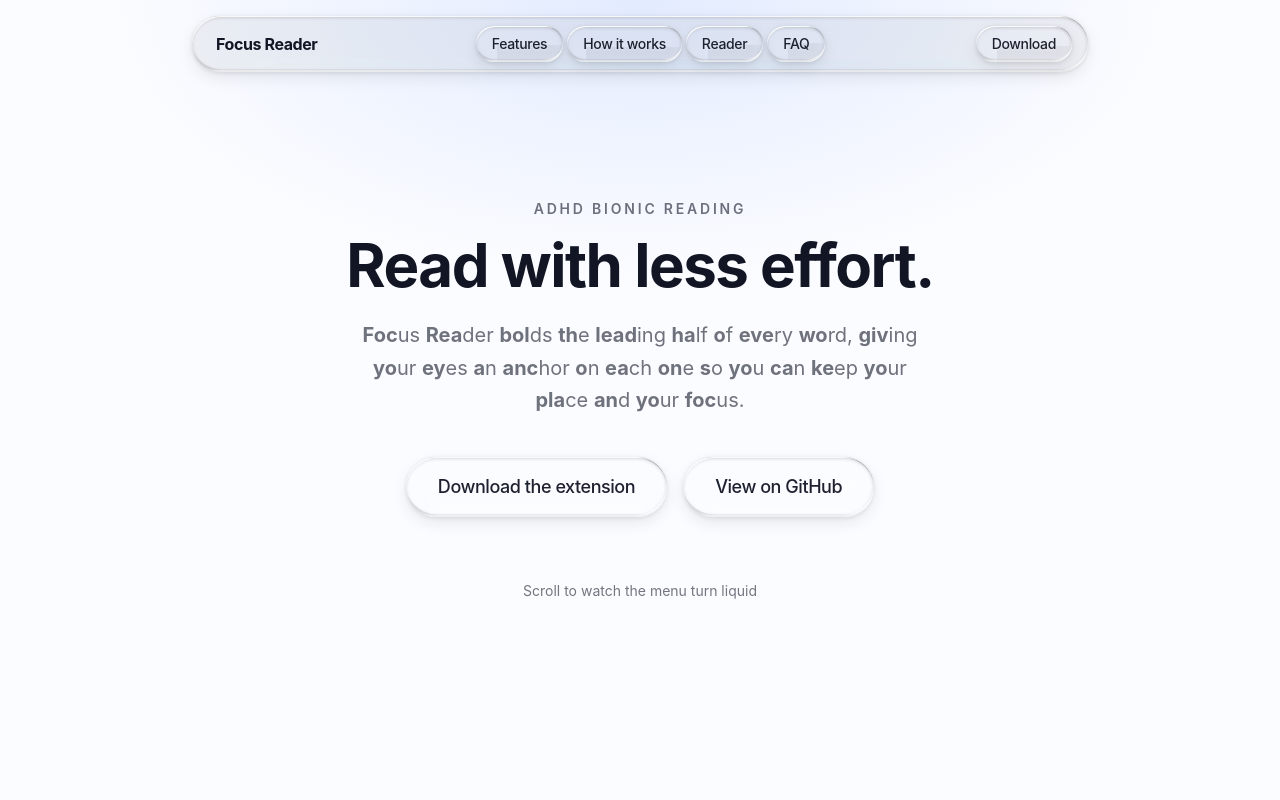
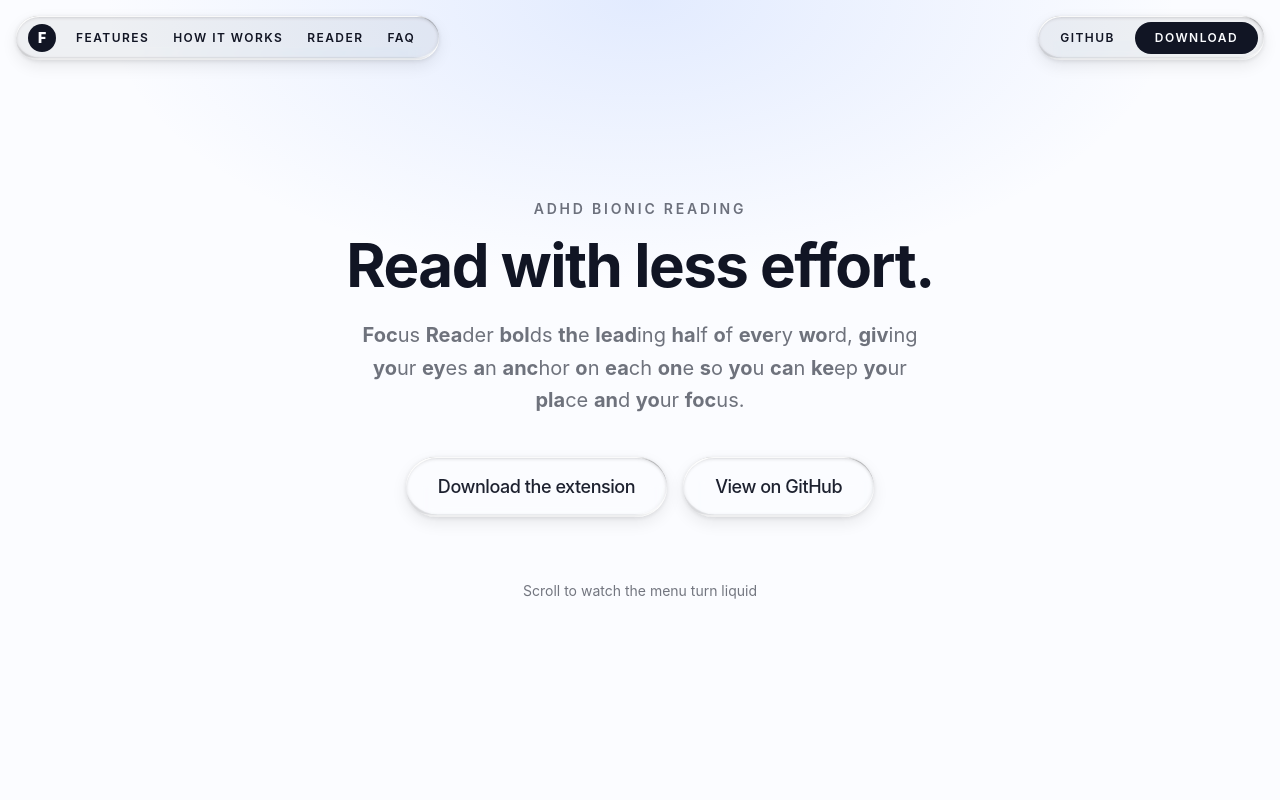
Before and after one commit to haminxx/ADHD-Reading-Chrome-Extension, a React (Vite) app in the folder website/: page / in a window 1280 px wide. Shown: the top 800 px of the page. Built offline with nearby package versions, Linux system fonts and the light colour scheme.

Commit message:
Redesign header: glass nav pill + GitHub/Download actions, Dynamic Island scroll collapse with gooey/spring/FLIP motion

```diff
--- a/website/src/components/LiquidHeader.tsx
+++ b/website/src/components/LiquidHeader.tsx
@@ -4,50 +4,54 @@ import {
   AnimatePresence,
   useMotionValue,
   useSpring,
+  type Transition,
 } from "framer-motion";
-import { GlassButton } from "./GlassButton";
-import { LATEST_RELEASE_URL, NAV_ITEMS } from "@/lib/config";
+import { NAV_ITEMS } from "@/lib/config";
 
-// "bar"  = full header pinned at the top of the page
-// "blob" = collapsed liquid blob that springs toward the cursor
-// "card" = expanded floating/static menu card (opened by clicking the blob)
-type Mode = "bar" | "blob" | "card";
-
-// Organic border-radius keyframes -> the morphing "liquid" silhouette.
-const MORPH_RADII = [
-  "42% 58% 70% 30% / 45% 45% 55% 55%",
-  "67% 33% 47% 53% / 37% 51% 49% 63%",
-  "39% 61% 38% 62% / 58% 41% 59% 42%",
-  "55% 45% 57% 43% / 49% 57% 43% 51%",
-  "42% 58% 70% 30% / 45% 45% 55% 55%",
-];
+// "bar"    = full header (left nav pill + right actions pill) pinned at top
+// "island" = left pill collapsed into a black pill that springs to the cursor
+// "card"   = island expanded (FLIP via layoutId) into a brutalist menu card
+type Mode = "bar" | "island" | "card";
 
 const SCROLL_THRESHOLD = 90;
 
-function go(href: string) {
+// Bouncy spring used for every dimensional/positional change (no linear easing).
+const SPRING: Transition = { type: "spring", stiffness: 320, damping: 26, mass: 0.9 };
+const FOLLOW_SPRING = { stiffness: 150, damping: 15, mass: 0.6 };
+
+function scrollToId(href: string) {
   if (href.startsWith("#")) {
     document.querySelector(href)?.scrollIntoView({ behavior: "smooth" });
-  } else {
-    window.open(href, "_blank", "noopener,noreferrer");
   }
+}
+
+function Logo({ dark = false }: { dark?: boolean }) {
+  return (
+    <span
+      className={`grid h-7 w-7 shrink-0 place-items-center rounded-full text-sm font-black ${
+        dark ? "bg-white text-black" : "bg-foreground text-background"
+      }`}
+    >
+      F
+    </span>
+  );
 }
 
 export function LiquidHeader() {
   const [mode, setMode] = useState<Mode>("bar");
 
-  // Cursor position -> spring-smoothed values that drive the blob.
+  // Cursor position -> spring-smoothed values that drive the island.
   const mouseX = useMotionValue(
     typeof window !== "undefined" ? window.innerWidth / 2 : 0
   );
   const mouseY = useMotionValue(40);
-  const springX = useSpring(mouseX, { stiffness: 130, damping: 14, mass: 0.6 });
-  const springY = useSpring(mouseY, { stiffness: 130, damping: 14, mass: 0.6 });
+  const springX = useSpring(mouseX, FOLLOW_SPRING);
+  const springY = useSpring(mouseY, FOLLOW_SPRING);
 
-  // Collapse to a blob when scrolled (unless a card is currently open).
   useEffect(() => {
     const onScroll = () => {
       setMode((m) =>
-        m === "card" ? m : window.scrollY > SCROLL_THRESHOLD ? "blob" : "bar"
+        m === "card" ? m : window.scrollY > SCROLL_THRESHOLD ? "island" : "bar"
       );
     };
     onScroll();
@@ -55,7 +59,6 @@ export function LiquidHeader() {
     return () => window.removeEventListener("scroll", onScroll);
   }, []);
 
-  // Track the cursor for the liquid blob.
   useEffect(() => {
     const onMove = (e: MouseEvent) => {
       mouseX.set(e.clientX);
@@ -66,86 +69,145 @@ export function LiquidHeader() {
   }, [mouseX, mouseY]);
 
   const closeCard = () =>
-    setMode(window.scrollY > SCROLL_THRESHOLD ? "blob" : "bar");
+    setMode(window.scrollY > SCROLL_THRESHOLD ? "island" : "bar");
 
   return (
     <>
-      {/* FULL TOP BAR */}
+      {/* Gooey / metaball filter: blurs then re-sharpens alpha so the
+          notification dot melts into the island like a viscous liquid. */}
+      <svg className="pointer-events-none absolute h-0 w-0" aria-hidden="true">
+        <filter id="gooey">
+          <feGaussianBlur in="SourceGraphic" stdDeviation="6" result="blur" />
+          <feColorMatrix
+            in="blur"
+            mode="matrix"
+            values="1 0 0 0 0  0 1 0 0 0  0 0 1 0 0  0 0 0 22 -10"
+            result="goo"
+          />
+          <feBlend in="SourceGraphic" in2="goo" />
+        </filter>
+      </svg>
+
+      {/* RIGHT ACTIONS PILL - stays pinned top-right in bar + island modes */}
+      <AnimatePresence>
+        {mode !== "card" && (
+          <motion.div
+            key="actions"
+            initial={{ y: -80, opacity: 0 }}
+            animate={{ y: 0, opacity: 1 }}
+            exit={{ y: -80, opacity: 0 }}
+            transition={SPRING}
+            className="fixed right-4 top-4 z-40"
+          >
+            <div className="liquid-surface flex items-center gap-1 rounded-full p-1.5">
+              <motion.button
+                whileTap={{ scale: 0.94 }}
+                className="rounded-full px-4 py-2 text-xs font-semibold uppercase tracking-[0.12em] text-foreground/80 transition-colors hover:text-foreground"
+              >
+                GitHub
+              </motion.button>
+              <motion.button
+                whileTap={{ scale: 0.94 }}
+                className="rounded-full bg-foreground px-5 py-2 text-xs font-semibold uppercase tracking-[0.12em] text-background"
+              >
+                Download
+              </motion.button>
+            </div>
+          </motion.div>
+        )}
+      </AnimatePresence>
+
+      {/* LEFT NAV PILL (bar mode) */}
       <AnimatePresence>
         {mode === "bar" && (
           <motion.header
             key="bar"
-            initial={{ y: -90, opacity: 0 }}
+            initial={{ y: -80, opacity: 0 }}
             animate={{ y: 0, opacity: 1 }}
-            exit={{ y: -90, opacity: 0 }}
-            transition={{ type: "spring", stiffness: 200, damping: 24 }}
-            className="fixed inset-x-0 top-0 z-40 flex justify-center p-4"
+            exit={{ y: -80, opacity: 0, scale: 0.9 }}
+            transition={SPRING}
+            className="fixed left-4 top-4 z-40"
           >
-            <div className="liquid-surface flex w-full max-w-4xl items-center justify-between rounded-full px-4 py-2.5">
-              <button
-                onClick={() => go("#top")}
-                className="px-2 font-bold tracking-tight"
-              >
-                Focus Reader
-              </button>
-              <nav className="hidden items-center gap-1 md:flex">
+            <div className="liquid-surface flex items-center gap-1 rounded-full py-1.5 pl-2 pr-3">
+              <span className="px-1">
+                <Logo />
+              </span>
+              <nav className="flex items-center">
                 {NAV_ITEMS.map((item) => (
-                  <GlassButton
+                  <motion.button
                     key={item.label}
-                    size="sm"
-                    glassColor="transparent"
-                    onClick={() => go(item.href)}
+                    whileTap={{ scale: 0.94 }}
+                    onClick={() => scrollToId(item.href)}
+                    className="rounded-full px-3 py-2 text-xs font-semibold uppercase tracking-[0.12em] text-foreground/70 transition-colors hover:text-foreground"
                   >
                     {item.label}
-                  </GlassButton>
+                  </motion.button>
                 ))}
               </nav>
-              <GlassButton size="sm" onClick={() => go(LATEST_RELEASE_URL)}>
-                Download
-              </GlassButton>
             </div>
           </motion.header>
         )}
       </AnimatePresence>
 
-      {/* CURSOR-FOLLOWING LIQUID BLOB */}
+      {/* COLLAPSED ISLAND (island mode) - follows the cursor */}
       <AnimatePresence>
-        {mode === "blob" && (
+        {mode === "island" && (
           <motion.div
-            key="blob"
+            key="island"
             className="pointer-events-none fixed left-0 top-0 z-50"
             style={{ x: springX, y: springY }}
           >
+            <div className="-translate-x-1/2 -translate-y-1/2">
+              {/* Gooey background layer (only solid black shapes live here) */}
+              <div className="relative" style={{ filter: "url(#gooey)" }}>
+                {/* notification dot that slides in and melts into the pill */}
+                <motion.span
+                  className="absolute left-0 top-1/2 h-5 w-5 -translate-y-1/2 rounded-full bg-black"
+                  initial={{ x: -26, opacity: 0 }}
+                  animate={{ x: 10, opacity: 1 }}
+                  exit={{ x: -26, opacity: 0 }}
+                  transition={{ ...SPRING, delay: 0.04 }}
+                />
+                <motion.div
+                  layoutId="hud-bg"
+                  className="h-12 w-28 rounded-full bg-black"
+                  // Squash & stretch: born wide/short, snaps to shape.
+                  initial={{ scaleX: 1.25, scaleY: 0.7, opacity: 0 }}
+                  animate={{ scaleX: 1, scaleY: 1, opacity: 1 }}
+                  exit={{ scaleX: 1.2, scaleY: 0.7, opacity: 0 }}
+                  transition={SPRING}
+                />
+              </div>
+
+              {/* Crisp content overlay (kept out of the gooey filter) */}
               <motion.button
                 onClick={() => setMode("card")}
-              initial={{ scale: 0, opacity: 0 }}
-              animate={{ scale: 1, opacity: 1, borderRadius: MORPH_RADII }}
-              exit={{ scale: 0, opacity: 0 }}
-              transition={{
-                scale: { type: "spring", stiffness: 260, damping: 18 },
-                opacity: { duration: 0.2 },
-                borderRadius: { duration: 8, repeat: Infinity, ease: "easeInOut" },
-              }}
+                initial={{ opacity: 0 }}
+                animate={{ opacity: 1 }}
+                exit={{ opacity: 0 }}
+                transition={{ duration: 0.18 }}
                 aria-label="Open menu"
-              className="liquid-surface pointer-events-auto grid h-14 w-14 -translate-x-1/2 -translate-y-1/2 place-items-center"
+                className="pointer-events-auto absolute inset-0 flex items-center justify-center gap-2"
               >
+                <Logo dark />
                 <span className="flex flex-col gap-[3px]">
-                <span className="block h-[2px] w-5 rounded bg-current" />
-                <span className="block h-[2px] w-5 rounded bg-current" />
-                <span className="block h-[2px] w-5 rounded bg-current" />
+                  <span className="block h-[2px] w-4 rounded bg-white" />
+                  <span className="block h-[2px] w-4 rounded bg-white" />
+                  <span className="block h-[2px] w-4 rounded bg-white" />
                 </span>
               </motion.button>
+            </div>
           </motion.div>
         )}
       </AnimatePresence>
 
-      {/* EXPANDED MENU CARD (floating -> settles into a static header card) */}
+      {/* EXPANDED MENU CARD (card mode) - morphs from the island via layoutId */}
       <AnimatePresence>
         {mode === "card" && (
           <>
             <motion.div
               key="scrim"
-              className="fixed inset-0 z-40 bg-black/10"
+              className="fixed inset-0 z-40 bg-black/20"
               initial={{ opacity: 0 }}
               animate={{ opacity: 1 }}
               exit={{ opacity: 0 }}
@@ -153,55 +215,61 @@ export function LiquidHeader() {
             />
             <motion.div
               key="card"
-              className="fixed inset-x-0 top-0 z-50 flex justify-center p-4"
-              initial={{ y: -24, opacity: 0, scale: 0.92, borderRadius: 40 }}
-              animate={{ y: 0, opacity: 1, scale: 1, borderRadius: 28 }}
-              exit={{ y: -24, opacity: 0, scale: 0.95 }}
-              transition={{ type: "spring", stiffness: 230, damping: 22 }}
+              layoutId="hud-bg"
+              transition={SPRING}
+              className="fixed left-4 top-4 z-50 w-[min(92vw,360px)] overflow-hidden rounded-[28px] bg-black p-5 text-white"
             >
-              <div className="liquid-surface w-full max-w-md rounded-[28px] p-5">
-                <div className="mb-4 flex items-center justify-between">
-                  <span className="px-1 font-bold tracking-tight">Focus Reader</span>
-                  <GlassButton
-                    size="icon"
+              <motion.div
+                initial={{ opacity: 0, y: 6 }}
+                animate={{ opacity: 1, y: 0 }}
+                transition={{ delay: 0.08, duration: 0.2 }}
+              >
+                <div className="mb-5 flex items-center justify-between">
+                  <span className="flex items-center gap-2">
+                    <Logo dark />
+                    <span className="font-bold tracking-tight">Focus Reader</span>
+                  </span>
+                  <motion.button
+                    whileTap={{ scale: 0.9 }}
+                    onClick={closeCard}
                     aria-label="Close menu"
-                    onClick={closeCard}
+                    className="grid h-8 w-8 place-items-center rounded-full text-lg text-white/70 hover:bg-white/10 hover:text-white"
                   >
                     &times;
-                  </GlassButton>
+                  </motion.button>
                 </div>
 
-                <nav className="grid gap-2">
+                <nav className="grid">
                   {NAV_ITEMS.map((item) => (
-                    <GlassButton
+                    <motion.button
                       key={item.label}
-                      size="sm"
-                      glassColor="transparent"
-                      contentClassName="justify-start"
-                      className="w-full !justify-start text-left"
+                      whileTap={{ scale: 0.97 }}
                       onClick={() => {
-                        go(item.href);
+                        scrollToId(item.href);
                         closeCard();
                       }}
+                      className="rounded-xl px-3 py-3 text-left text-sm font-semibold uppercase tracking-[0.12em] text-white/75 transition-colors hover:bg-white/10 hover:text-white"
                     >
                       {item.label}
-                    </GlassButton>
+                    </motion.button>
                   ))}
                 </nav>
 
-                <div className="mt-4">
-                  <GlassButton
-                    className="w-full"
-                    onClick={() => go(LATEST_RELEASE_URL)}
+                <div className="mt-5 grid grid-cols-2 gap-2">
+                  <motion.button
+                    whileTap={{ scale: 0.95 }}
+                    className="rounded-full border border-white/25 px-4 py-2.5 text-xs font-semibold uppercase tracking-[0.12em] text-white"
                   >
-                    Download the extension
-                  </GlassButton>
+                    GitHub
+                  </motion.button>
+                  <motion.button
+                    whileTap={{ scale: 0.95 }}
+                    className="rounded-full bg-white px-4 py-2.5 text-xs font-semibold uppercase tracking-[0.12em] text-black"
+                  >
+                    Download
+                  </motion.button>
                 </div>
-
-                <p className="mt-3 text-center text-xs text-muted">
-                  More menu options coming soon.
-                </p>
-              </div>
+              </motion.div>
             </motion.div>
           </>
         )}
```
Lines whose indentation alone changed are shown as unchanged.
